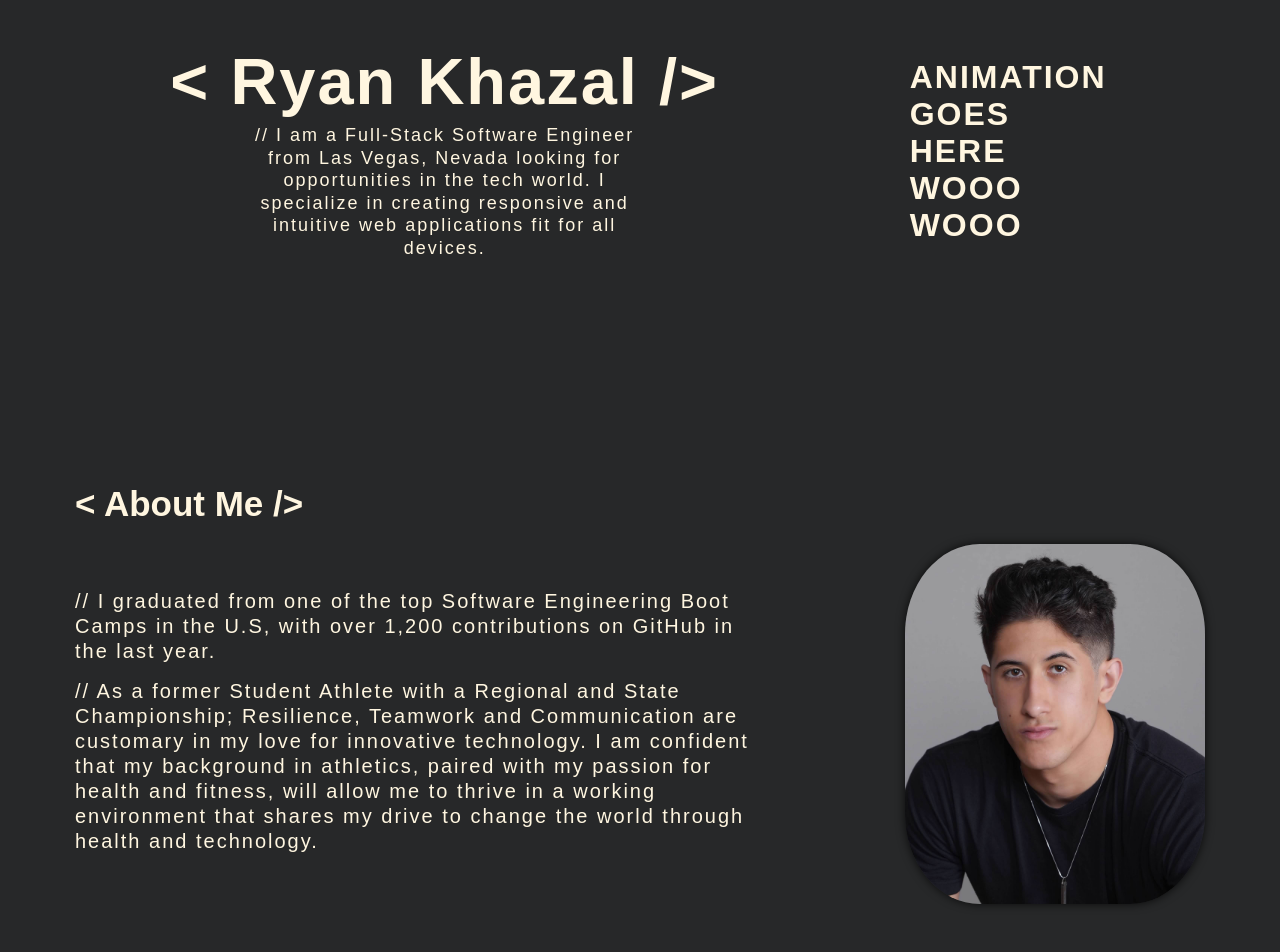
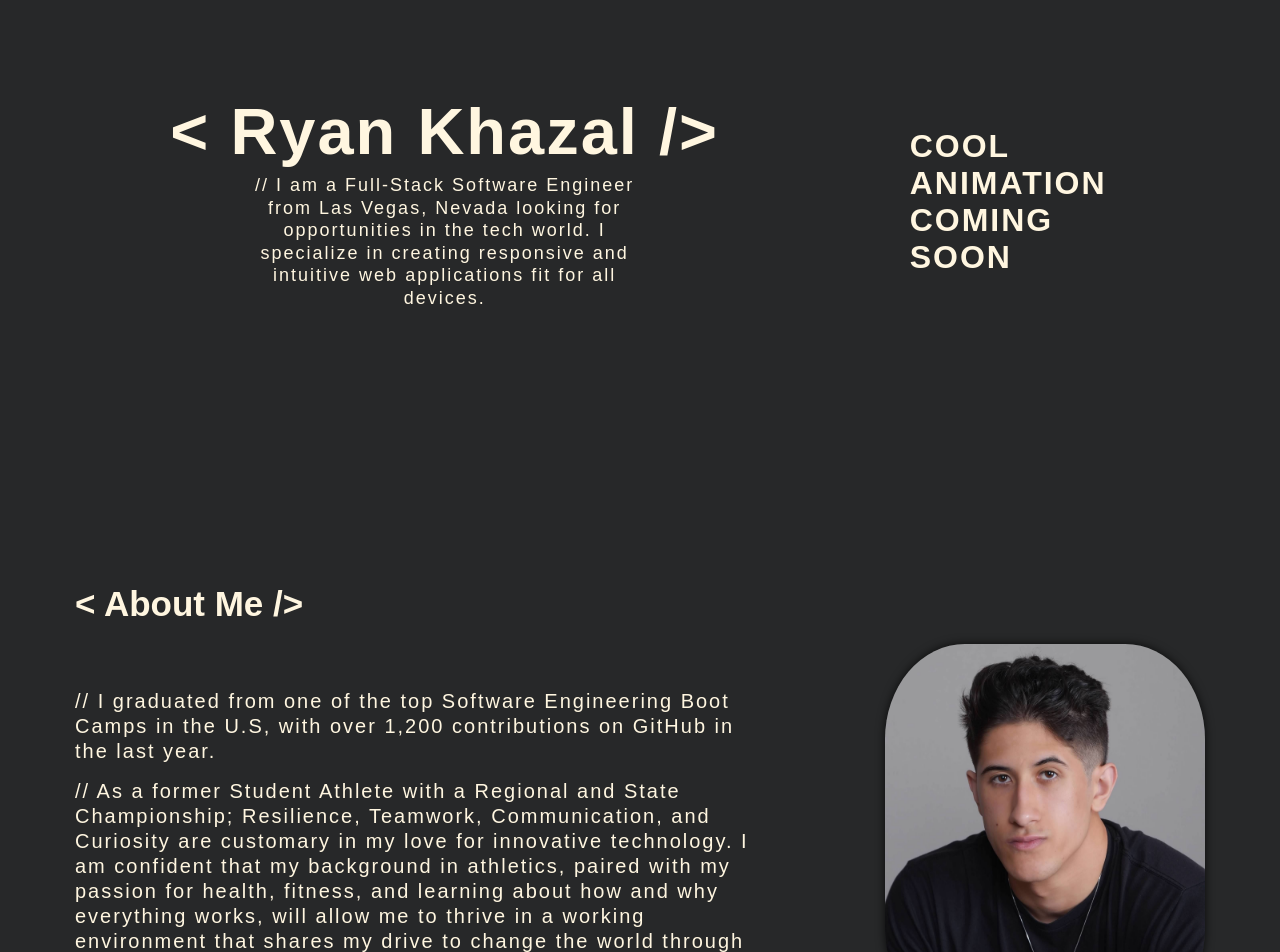
Before and after one commit to Bouderton/about-me, a React (Vite) app in the folder About-Me/: page / in a window 1280 px wide. Shown: the part 140-1092 px from the top of the page. Built offline with nearby package versions, Linux system fonts and the light colour scheme.

Commit message:
nav and about changes

```diff
--- a/About-Me/src/components/About/About.css
+++ b/About-Me/src/components/About/About.css
@@ -29,8 +29,8 @@
 }
 
 .about__img {
-  width: 300px;
-  height: 360px;
+  width: 320px;
+  height: 380px;
   border-radius: 25%;
   object-fit: cover;
   box-shadow: 0 0 10px rgb(0, 0, 0, 0.75);
--- a/About-Me/src/components/About/About.jsx
+++ b/About-Me/src/components/About/About.jsx
@@ -1,5 +1,4 @@
 import "./About.css";
-// import Break from "../Break/Break";
 import me from "../../images/me.jpeg";
 
 const About = () => {
@@ -16,11 +15,13 @@ const About = () => {
             </p>
             <p className="about__text">
               // As a former Student Athlete with a Regional and State
-              Championship; Resilience, Teamwork and Communication are customary
-              in my love for innovative technology. I am confident that my
-              background in athletics, paired with my passion for health and
-              fitness, will allow me to thrive in a working environment that
-              shares my drive to change the world through health and technology.
+              Championship; Resilience, Teamwork, Communication, and Curiosity
+              are customary in my love for innovative technology. I am confident
+              that my background in athletics, paired with my passion for
+              health, fitness, and learning about how and why everything works,
+              will allow me to thrive in a working environment that shares my
+              drive to change the world through health and technology, and
+              explore the unknowns of the expanding universe.
             </p>
           </div>
           <img className="about__img" src={me} alt="Ryan Khazal Photo" />
--- a/About-Me/src/components/Header/Header.css
+++ b/About-Me/src/components/Header/Header.css
@@ -6,7 +6,7 @@
   margin: 0 auto;
   letter-spacing: 2px;
   max-width: 1200px;
-  padding: 150px 75px;
+  padding: 200px 75px;
 }
 
 .header__content {
--- a/About-Me/src/components/Header/Header.jsx
+++ b/About-Me/src/components/Header/Header.jsx
@@ -20,7 +20,7 @@ const Header = () => {
         </div>
         <div className="header__anim">
           <h1 style={{ width: "200px", margin: "0" }}>
-            ANIMATION GOES HERE WOOO WOOO
+            COOL ANIMATION COMING SOON
           </h1>
         </div>
       </header>
--- a/About-Me/src/components/Navigation/Navigation.css
+++ b/About-Me/src/components/Navigation/Navigation.css
@@ -2,7 +2,7 @@
   color: #d8d9da;
   display: flex;
   justify-content: center;
-  margin: 0px 75px 0;
+  margin: 0px 100px 0;
   padding: 10px 0 0;
 }
 
```
